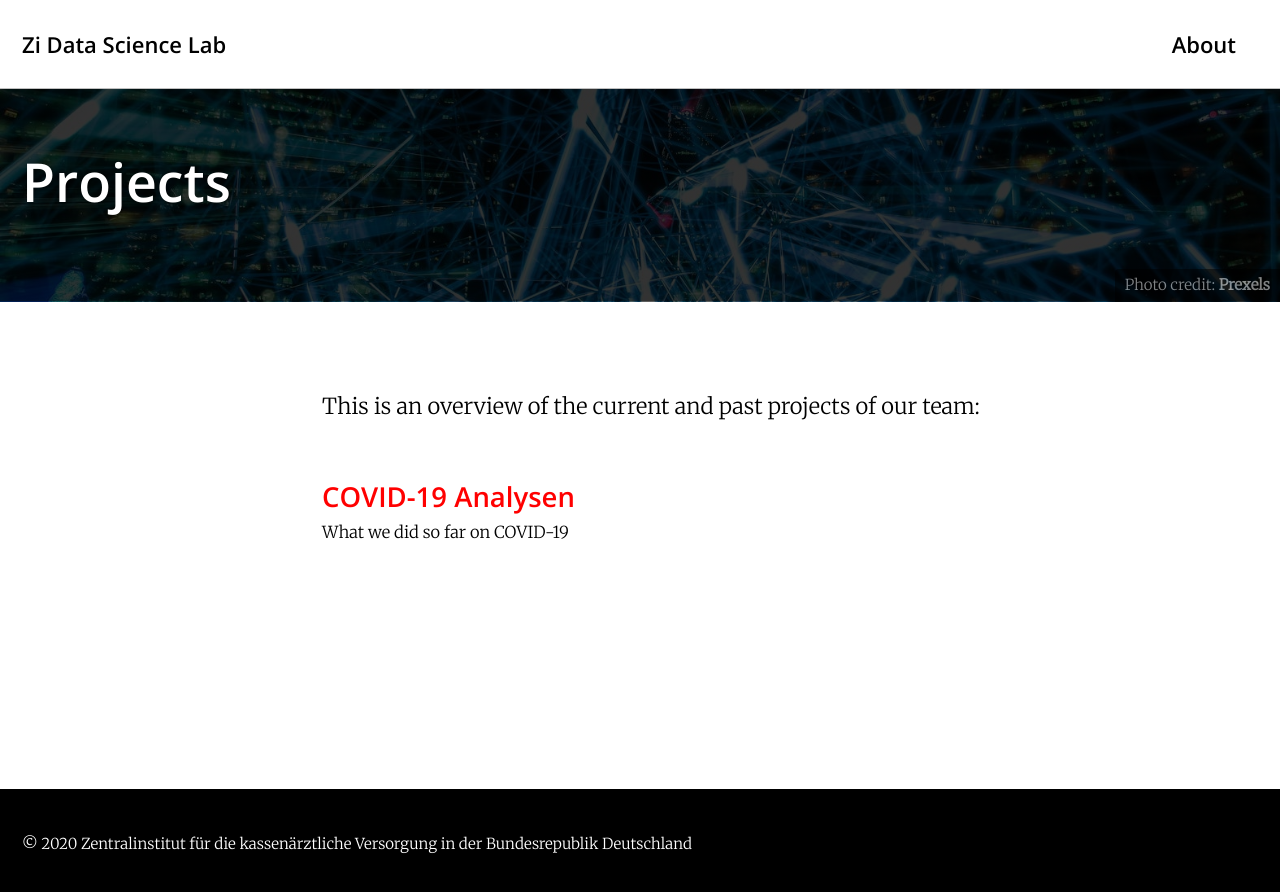
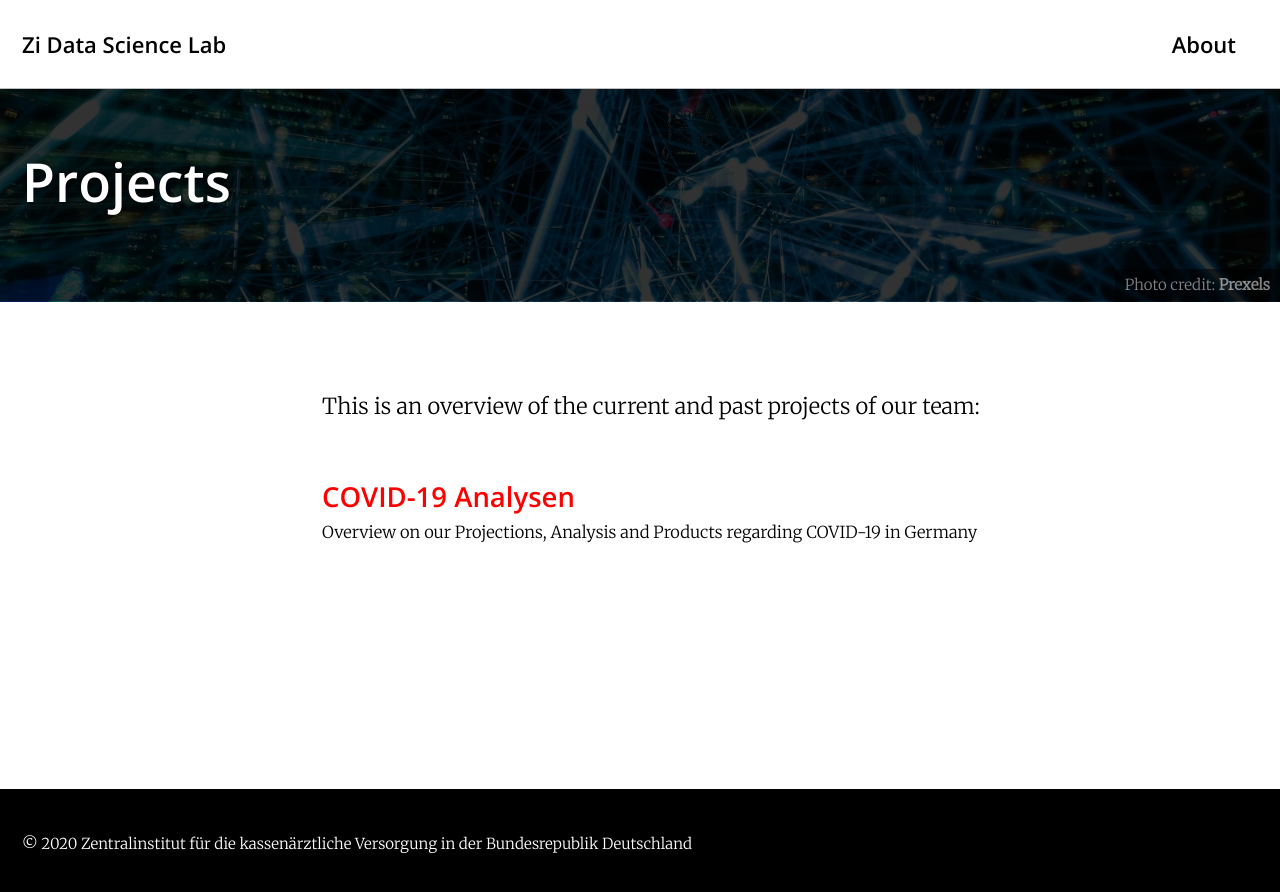
Before and after one commit to zidatalab/zidatalab.github.io, a Jekyll site: the page built from _pages/Projects.md, in a window 1280 px wide. Shown: the top 892 px of the page. Built offline with Jekyll 4.4.1, drawn with Linux system fonts in a browser that asks for light colours; cached includes are drawn as plain includes; nearby versions of some CDN libraries; part of the change alters nothing that is shown.

Commit message:
Update Covid19.md

```diff
--- a/_projects/Covid19.md
+++ b/_projects/Covid19.md
@@ -3,12 +3,25 @@ type: projects
 layout: single
 author_profile: false
 title: COVID-19 Analysen
+excerpt: "Overview on our Projections, Analysis and Products regarding COVID-19 in Germany"
 ---
-
-What we did so far on COVID-19
 
 ### Projections
 
+We are projecting COVID-19 in Germany since Mid March 2020. Results may be obtained from our Internal Dashboard for KV-/KBV-Users. Contact us to (gain access)[https://www.zi.de/meta/kontakt-und-anfahrt/].
+
 ### Dashboards
 
+We created two Dashboards with assessments of the current state of COVID-19 in Germany:
+
+**Public Dashboard**
+
+<a href="https://www.zidatasciencelab.de/covid19dashboard/Start"><img src="https://pbs.twimg.com/media/EYSI3oVXYAczk2C?format=jpg&name=medium" width=350></a>
+
+**Internal Dashboard**
+
+Area specific projections and international comparisons are available from [here](https://https://covid-19-monitor.azurewebsites.net/).
+
 ### Other Stuff
+
+- Plots for KBV Press Conferences cf. [KBV-Youtube Kanal](https://www.youtube.com/user/kbv4u/search?query=pressekonferenz++coronavirus)
```
